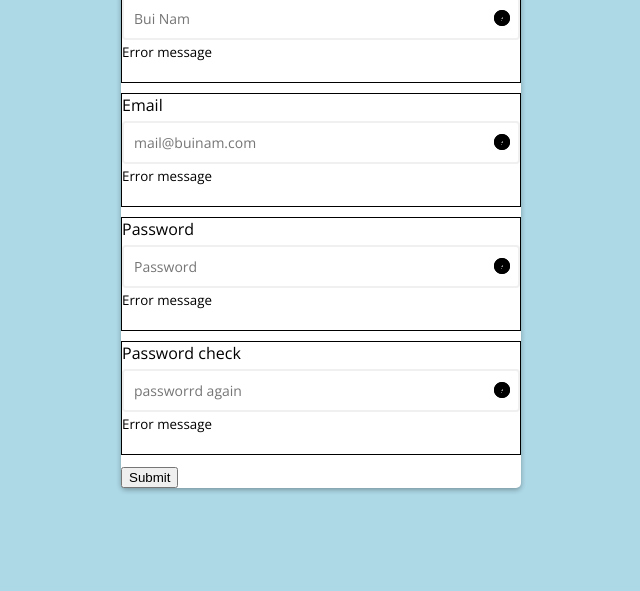
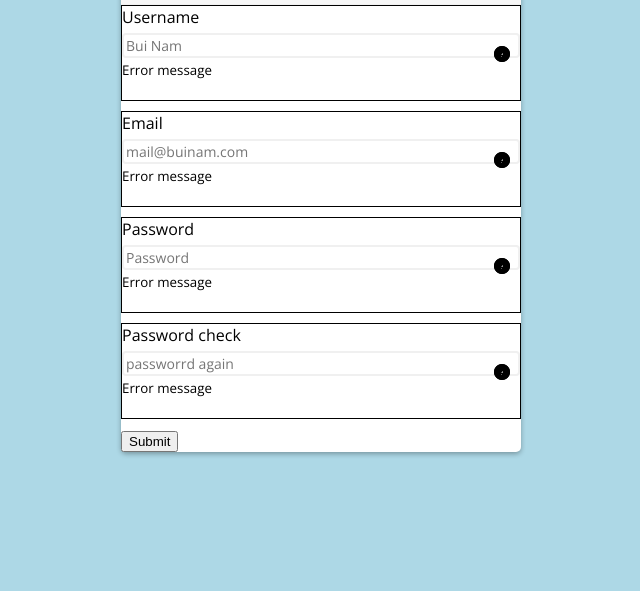
Before and after one commit to buikhacnam/form, a plain HTML site: page index.html in a window 1280 px wide. Shown: the part 209-800 px from the top of the page, without its empty margins (319-959 px from the left). Drawn offline with nearby package versions, Linux system fonts and the light colour scheme; a web font is replaced by a local one.

Commit message:
Update form.css

```diff
--- a/form.css
+++ b/form.css
@@ -52,7 +52,7 @@ body {
 	border-radius: 4px;
 	display: block;
 	font-size: 14px;
-	padding: 10px;
+	padding: 10pxx;
 	width: 100%;
 	font-family: inherit;
 }
```
